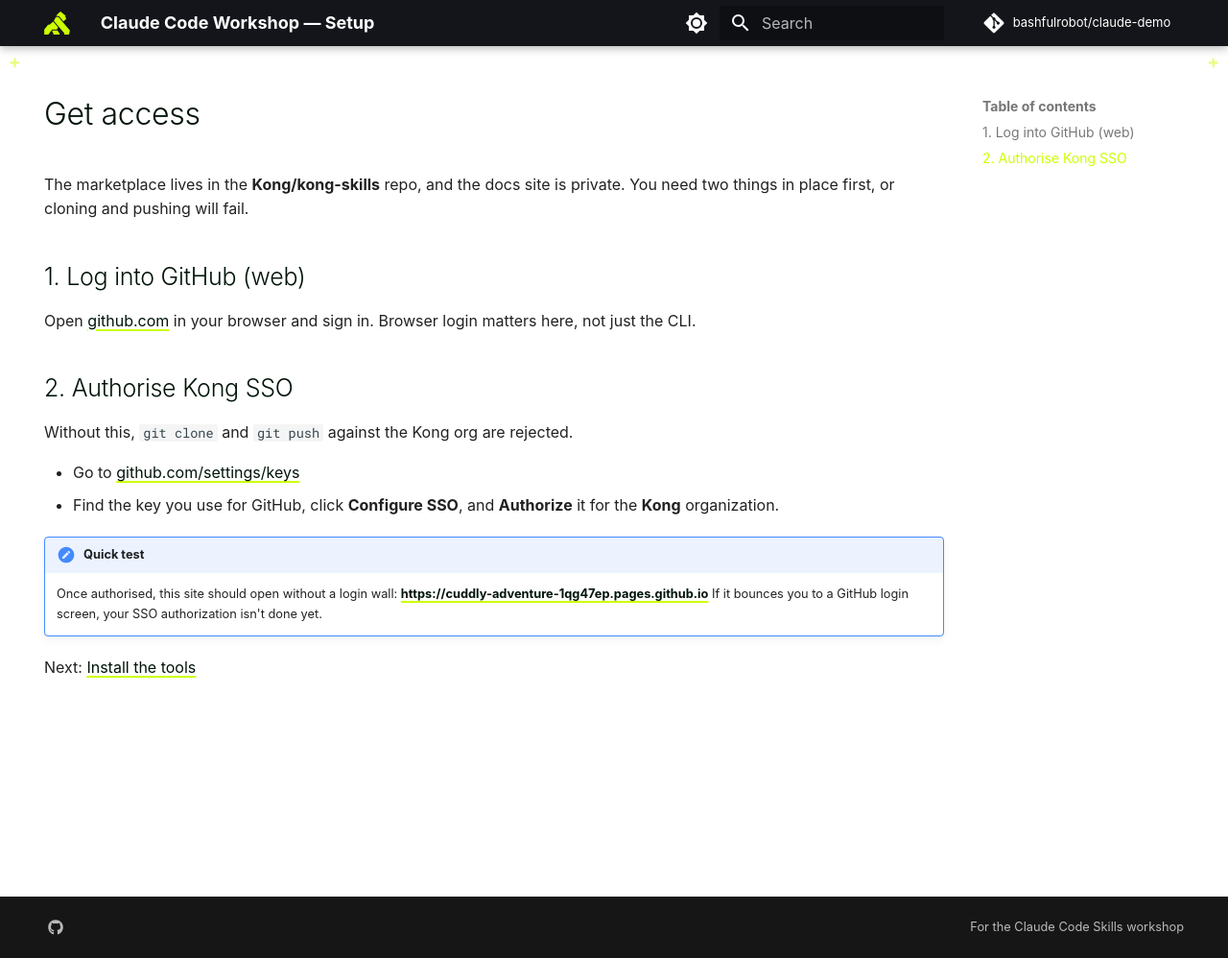
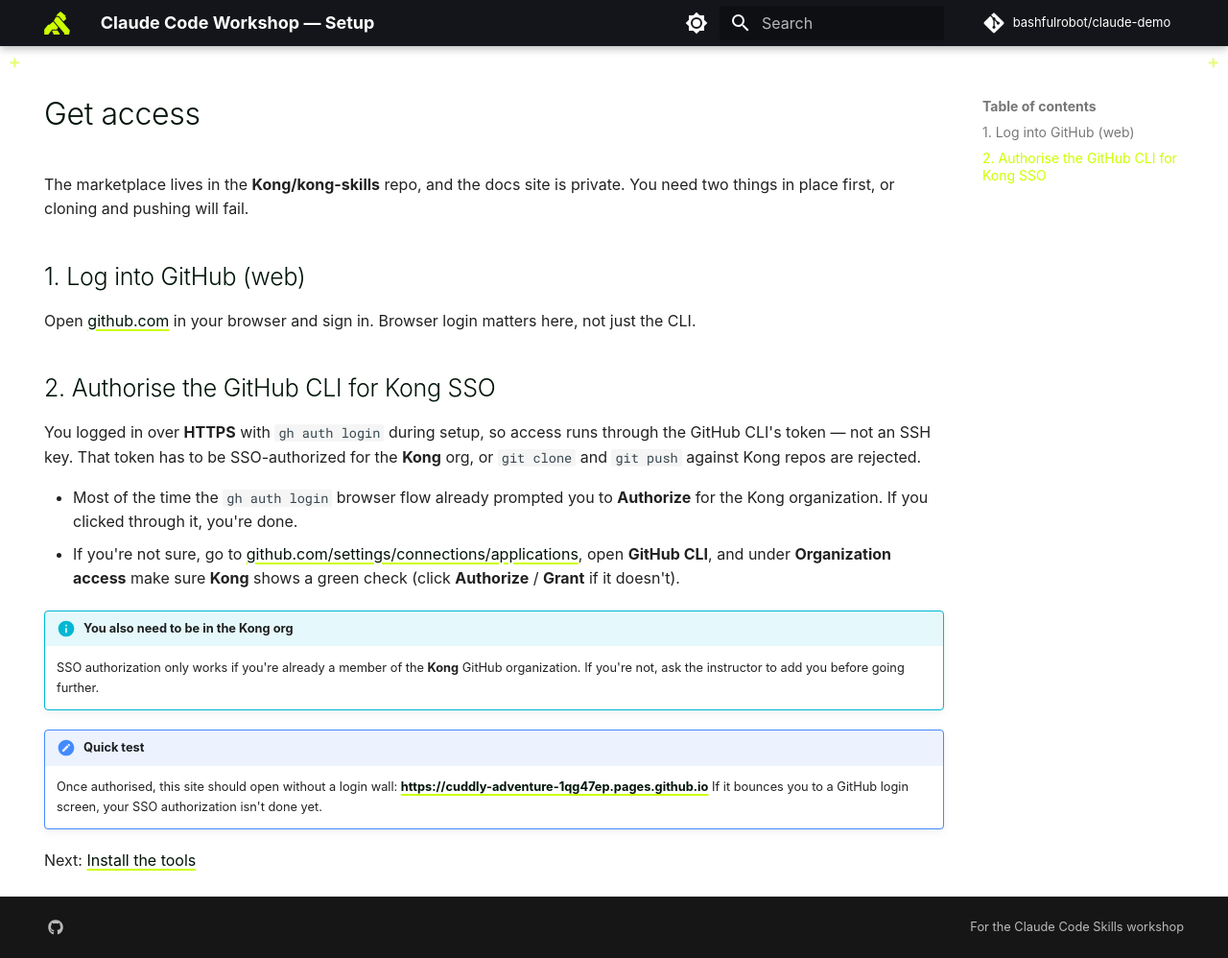
Before and after one commit to bashfulrobot/claude-demo, an MkDocs documentation site: the page built from docs/tutorial/access.md, in a window 1280 px wide and 998 px high. Shown: the whole window at 96% size. Built offline with MkDocs 1.6.1 and Material for MkDocs 9.7.7, drawn with Linux system fonts in a browser that asks for light colours; some web fonts are replaced; comment, search, counter and statistics services are not loaded.

Commit message:
docs(tutorial): fix access step for the HTTPS gh auth flow
Setup authenticates over HTTPS with gh, not SSH, so the SSH-key SSO
instructions didn't apply. Point at the GitHub CLI OAuth app's org
authorization instead, and note Kong org membership is the prerequisite.

```diff
--- a/docs/tutorial/access.md
+++ b/docs/tutorial/access.md
@@ -11,12 +11,15 @@ The marketplace lives in the **Kong/kong-skills** repo, and the docs site is pri
 
 Open [github.com](https://github.com) in your browser and sign in. Browser login matters here, not just the CLI.
 
-## 2. Authorise Kong SSO
+## 2. Authorise the GitHub CLI for Kong SSO
 
-Without this, `git clone` and `git push` against the Kong org are rejected.
+You logged in over **HTTPS** with `gh auth login` during setup, so access runs through the GitHub CLI's token — not an SSH key. That token has to be SSO-authorized for the **Kong** org, or `git clone` and `git push` against Kong repos are rejected.
 
-- Go to [github.com/settings/keys](https://github.com/settings/keys)
-- Find the key you use for GitHub, click **Configure SSO**, and **Authorize** it for the **Kong** organization.
+- Most of the time the `gh auth login` browser flow already prompted you to **Authorize** for the Kong organization. If you clicked through it, you're done.
+- If you're not sure, go to [github.com/settings/connections/applications](https://github.com/settings/connections/applications), open **GitHub CLI**, and under **Organization access** make sure **Kong** shows a green check (click **Authorize** / **Grant** if it doesn't).
+
+!!! info "You also need to be in the Kong org"
+    SSO authorization only works if you're already a member of the **Kong** GitHub organization. If you're not, ask the instructor to add you before going further.
 
 !!! check "Quick test"
     Once authorised, this site should open without a login wall:
```
